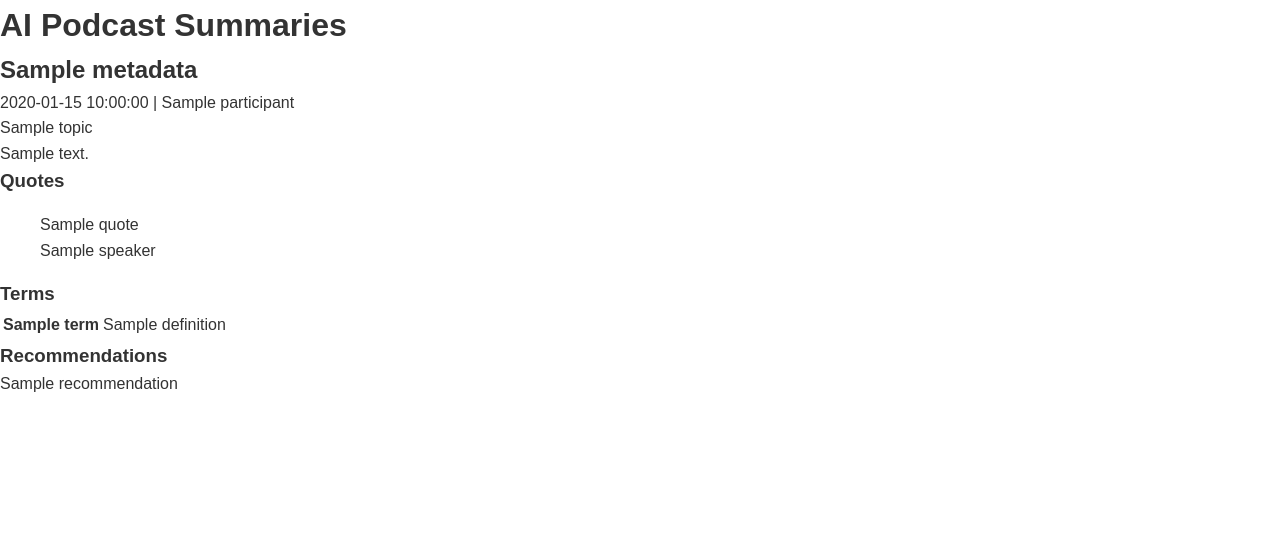
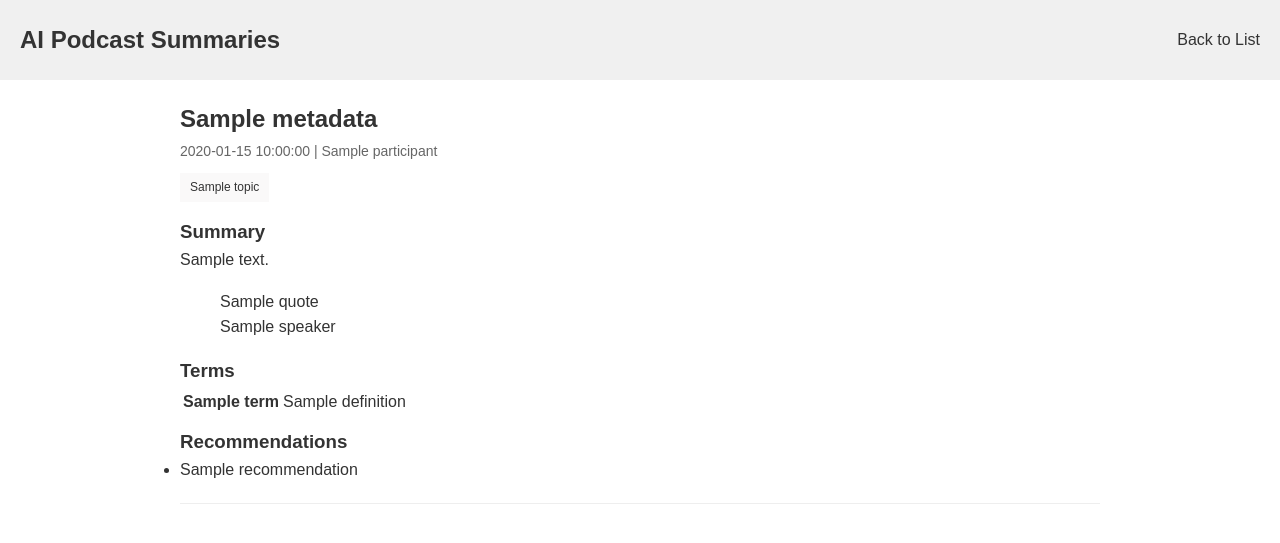
Before and after one commit to NoeFischer/podcast_summaries, a Flask app: template src/app/templates/summary.html in a window 1280 px wide. Shown: the top 543 px of the page. Run offline with Flask 3, Linux system fonts and the light colour scheme; the template is opened without the code that fills it: most values are stand-ins (such as "Sample title", 1, 10 or a date in 2020).

Commit message:
refactor css

```diff
--- a/src/app/static/styles.css
+++ b/src/app/static/styles.css
@@ -34,11 +34,18 @@
     background-color: #f0f0f0;
     padding: 20px;
     margin-bottom: 20px;
+    height: 80px; /* Set an explicit height */
+}
+
+.header-brand, .header-brand h1 {
+    font-size: 24px;
+    margin: 0; /* Ensure no extra space from default margins */
+    line-height: 1.2; /* Adjust line height to fill header appropriately */
 }
 
 .header-brand a {
     font-weight: bold;
-    font-size: 30px;
+    font-size: 24px;
 }
 
 main {
@@ -53,9 +60,15 @@
     gap: 10px; /* Adds space between elements in the form */
 }
 
+nav a, nav form {
+    font-size: 16px;
+    line-height: 1.2;
+}
+
 input[type="text"], select {
     padding: 5px 10px;
     font-size: 16px;
+    height: 30px;
 }
 
 button {
@@ -76,15 +90,19 @@
     margin-bottom: 20px;
 }
 
+article section {
+    margin-bottom: 10px;
+}
+
 article h2 {
     font-size: 24px;
-    margin-bottom: 5px;
+    margin-bottom: 2px;
 }
 
 .subtitle {
     font-size: 14px;
     color: #666;
-    margin-bottom: 5px;
+    margin-bottom: 7px;
 }
 
 .tags {
@@ -93,7 +111,7 @@
 
 .tag {
     display: inline-block;
-    background-color: #f0f0f0;
+    background-color: #faf9f9;
     color: #333;
     font-size: 12px;
     padding: 5px 10px;
--- a/src/app/templates/summary.html
+++ b/src/app/templates/summary.html
@@ -1,42 +1,56 @@
 <!DOCTYPE html>
 <html lang="en">
-
   <head>
-    <meta charset="UTF-8">
-    <meta name="viewport" content="width=device-width, initial-scale=1">
-    <title>AI Podcast Summaries</title>
-    <link rel="stylesheet" href="{{ url_for('static', filename='styles.css') }}">
+    <meta charset="UTF-8" />
+    <meta name="viewport" content="width=device-width, initial-scale=1" />
+    <title>AI Podcast Summaries - {{ data.metadata.title }}</title>
+    <link
+      rel="stylesheet"
+      href="{{ url_for('static', filename='styles.css') }}"
+    />
   </head>
 
   <body>
-    <div>
-        <h1>AI Podcast Summaries</h1>
-        <div>
-            <div>
+    <header>
+      <h1 class="header-brand">
+        <a href="{{ url_for('index') }}">AI Podcast Summaries</a>
+      </h1>
+      <nav>
+        <a href="{{ url_for('index') }}">Back to List</a>
+      </nav>
+    </header>
+    <main>
+      <article>
+        <section class="episode-info">
           <h2>{{ data.metadata.title }}</h2>
-                <p>
-                    {{ data.metadata.date }} |
-                    {% for participant in data.metadata.participants %}
-                    {{ participant }}{% if not loop.last %} • {% endif %}
+          <p class="subtitle">
+            {{ data.metadata.date }} | {% for participant in
+            data.metadata.participants %} {{ participant }}{% if not loop.last
+            %} • {% endif %} {% endfor %}
+          </p>
+        </section>
+        <section class="tags">
+          {% for topic in data.topics %}
+          <span class="tag">{{ topic }}</span>
           {% endfor %}
-                </p>
-                <ul>
-                    {% for topic in data.topics %}
-                    <li>{{ topic }}</li>
-                    {% endfor %}
-                </ul>
+        </section>
+        <section class="summary">
+          <h3>Summary</h3>
           <p>{{ data.summary }}</p>
-                <h3>Quotes</h3>
+        </section>
+        <section class="quotes">
+          <div class="quote-container">
             {% for quote in data.quotes %}
             <blockquote>
               <p>{{ quote.quote }}</p>
               <footer>{{ quote.speaker }}</footer>
             </blockquote>
             {% endfor %}
+          </div>
+        </section>
+        <section class="terms">
           <h3>Terms</h3>
           <table>
-                    <thead>
-                    </thead>
             <tbody>
               {% for term, definition in data.terms.items() %}
               <tr>
@@ -46,15 +60,16 @@
               {% endfor %}
             </tbody>
           </table>
+        </section>
+        <section class="recommendations">
           <h3>Recommendations</h3>
           <ul>
             {% for recommendation in data.recommendations %}
             <li>{{ recommendation }}</li>
             {% endfor %}
           </ul>
-            </div>
-        </div>
-    </div>
+        </section>
+      </article>
+    </main>
   </body>
-
 </html>
```
Also changed, not shown: other parts of src/app/static/styles.css (+38 -0 lines), src/app/templates/index.html (+9 -3 lines), src/app/static/script.js (line endings or trailing spaces). Lines whose indentation alone changed are shown as unchanged.
